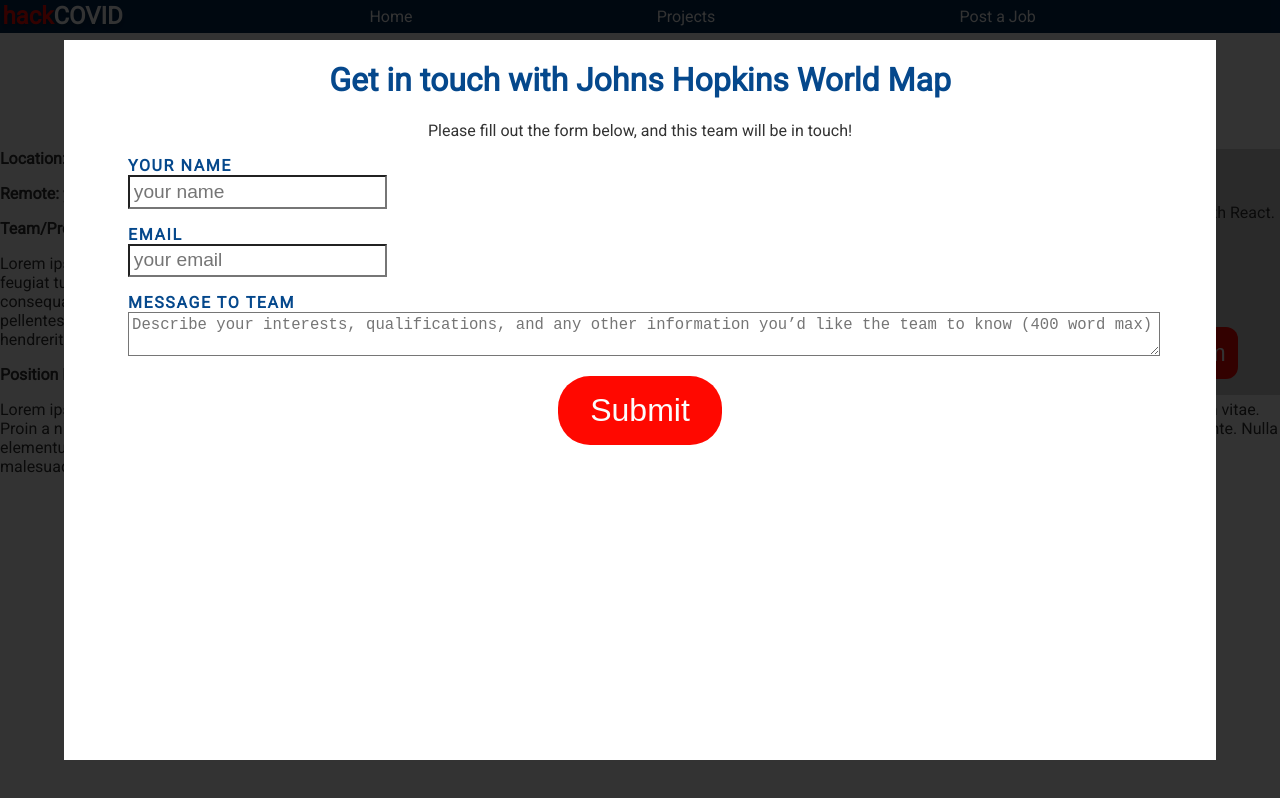
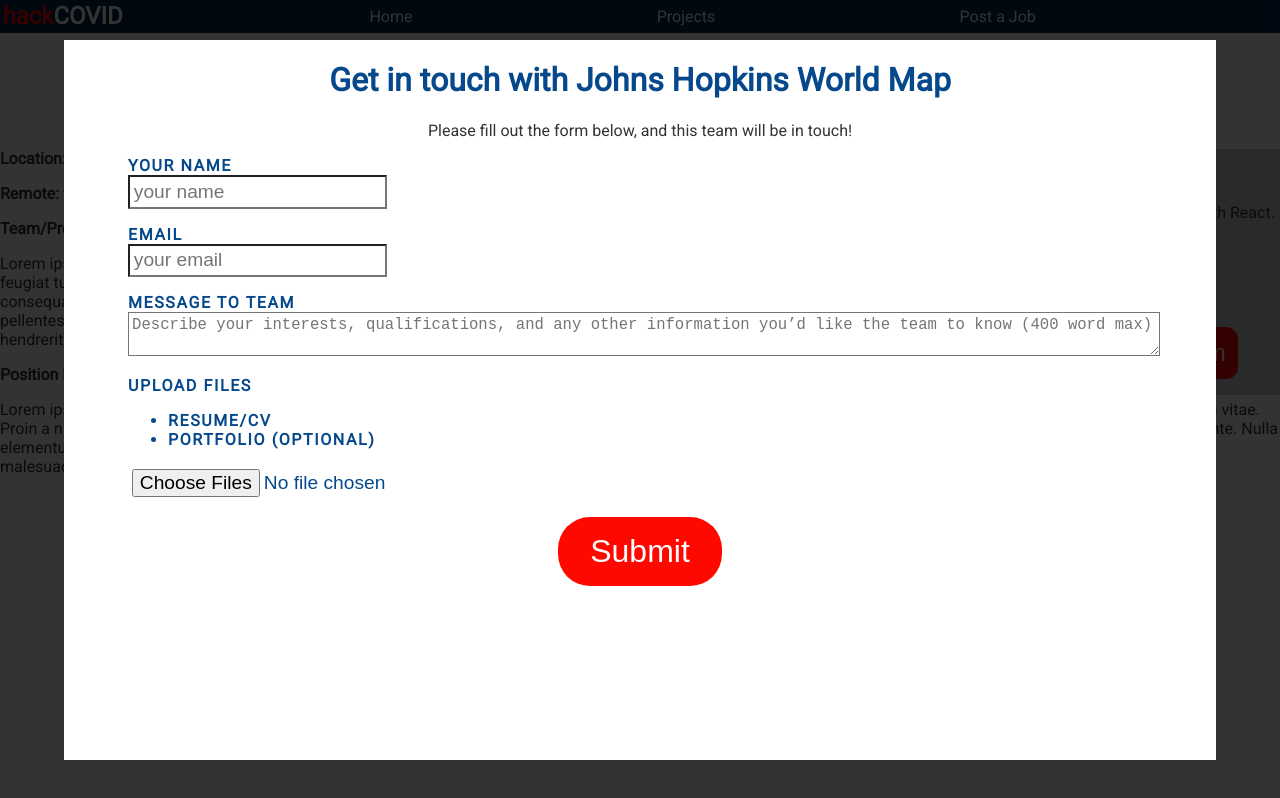
Before and after one commit to alexdloia/hackcovid-frontend, a React (Create React App) app: page /project/1 in a window 1280 px wide. Both pictures are taken after a click on the button "Contact Team". Built offline with nearby package versions, Linux system fonts and the light colour scheme.

Commit message:
Added file upload to contact team

```diff
--- a/src/Project.js
+++ b/src/Project.js
@@ -3,6 +3,16 @@
 import Header from './header.js';
 import {Link} from 'react-router-dom';
 import './Project.css';
+
+function Requested(props) {
+  return (
+    <ul>
+      {props.requested.map((material, i) => (
+        <li key={i}>{material}</li>
+      ))}
+    </ul>
+  );
+}
 
 function SidePanel(props) {
   return (
@@ -10,11 +20,7 @@
       <strong>Looking For</strong>
       <p>{props.looking}</p>
       <strong>Requested Materials</strong>
-      <ul>
-        {props.requested.map((material, i) => (
-          <li key={i}>{material}</li>
-        ))}
-      </ul>
+      <Requested requested={props.requested} />
       <p className="project-contact">
         <button className="project-contact" onClick={() => props.contact()} >
           Contact Team
@@ -70,6 +76,11 @@
                 required
               />
             </label>
+            <label>
+              Upload Files
+              <Requested requested={this.props.requested} />
+              <input type="file" multiple />
+            </label>
             <div className="submit">
               <input
                 type="submit"
@@ -110,6 +121,7 @@
       return <Modal
         team={this.state.name}
         exit={() => this.setModal(false)}
+        requested={this.state.requested}
       />
     }
   }
```
